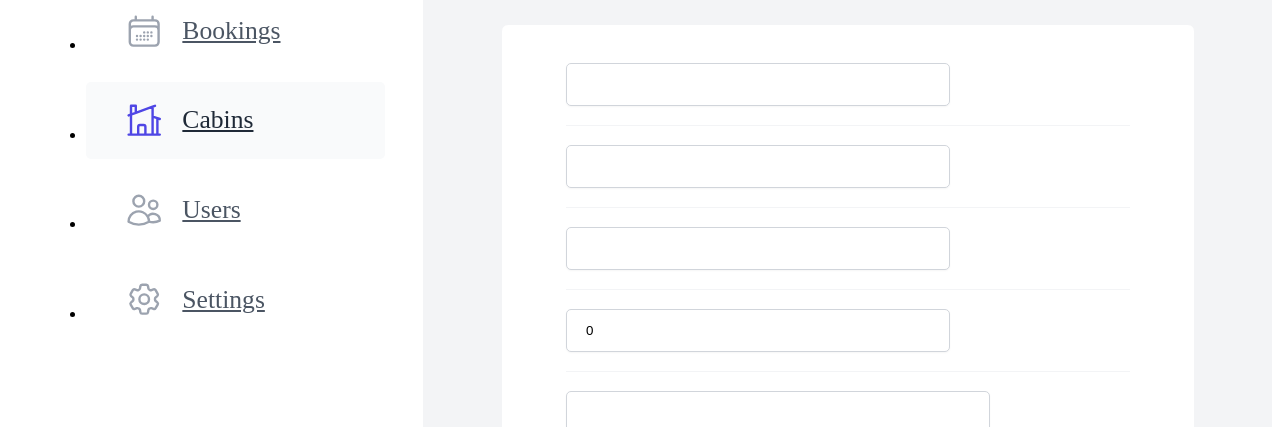
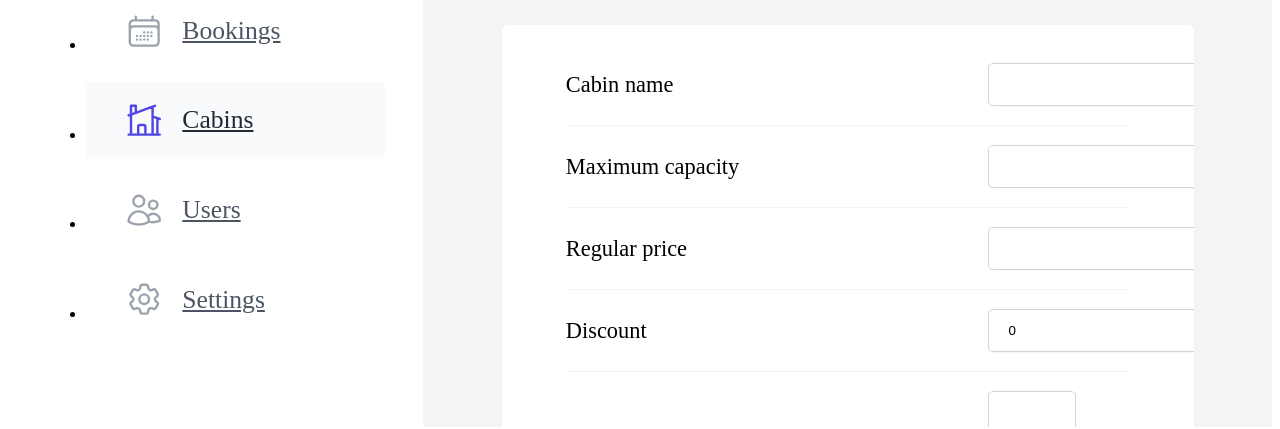
Before and after one commit to zeenat-abedin/the-wild-oasis, a React (Vite) app: page /cabins in a window 1280 px wide. Both pictures are taken after a click on the button "Add new cabin". Shown: the part 381-810 px from the top of the page. Built offline with nearby package versions, Linux system fonts and the light colour scheme; no server answers; the database is empty.

Commit message:
simplify FormRow component

```diff
--- a/src/features/cabins/CreateCabinForm.jsx
+++ b/src/features/cabins/CreateCabinForm.jsx
@@ -1,7 +1,6 @@
 import toast from "react-hot-toast";
 import { useForm } from "react-hook-form";
 import { useMutation, useQueryClient } from "@tanstack/react-query";
-import styled from "styled-components";
 
 import { createCabin } from "../../services/apiCabins";
 import Input from "../../ui/Input";
@@ -9,42 +8,8 @@ import Form from "../../ui/Form";
 import Button from "../../ui/Button";
 import FileInput from "../../ui/FileInput";
 import Textarea from "../../ui/Textarea";
+import FormRow from "../../ui/FormRow";
 
-const FormRow = styled.div`
-  display: grid;
-  align-items: center;
-  grid-template-columns: 24rem 1fr 1.2fr;
-  gap: 2.4rem;
-
-  padding: 1.2rem 0;
-
-  &:first-child {
-    padding-top: 0;
-  }
-
-  &:last-child {
-    padding-bottom: 0;
-  }
-
-  &:not(:last-child) {
-    border-bottom: 1px solid var(--color-grey-100);
-  }
-
-  &:has(button) {
-    display: flex;
-    justify-content: flex-end;
-    gap: 1.2rem;
-  }
-`;
-
-// const Label = styled.label`
-//   font-weight: 500;
-// `;
-
-// const Error = styled.span`
-//   font-size: 1.4rem;
-//   color: var(--color-red-700);
-// `;
 
 function CreateCabinForm() {
   const queryClient = useQueryClient()
@@ -64,7 +29,7 @@ function CreateCabinForm() {
   })
 
   function onSubmit(data) {
-    mutate({...data, image: data.image.at(0) })
+    mutate({...data, image: data.image[0] })
   }
 
   function onError(errors) {
```
